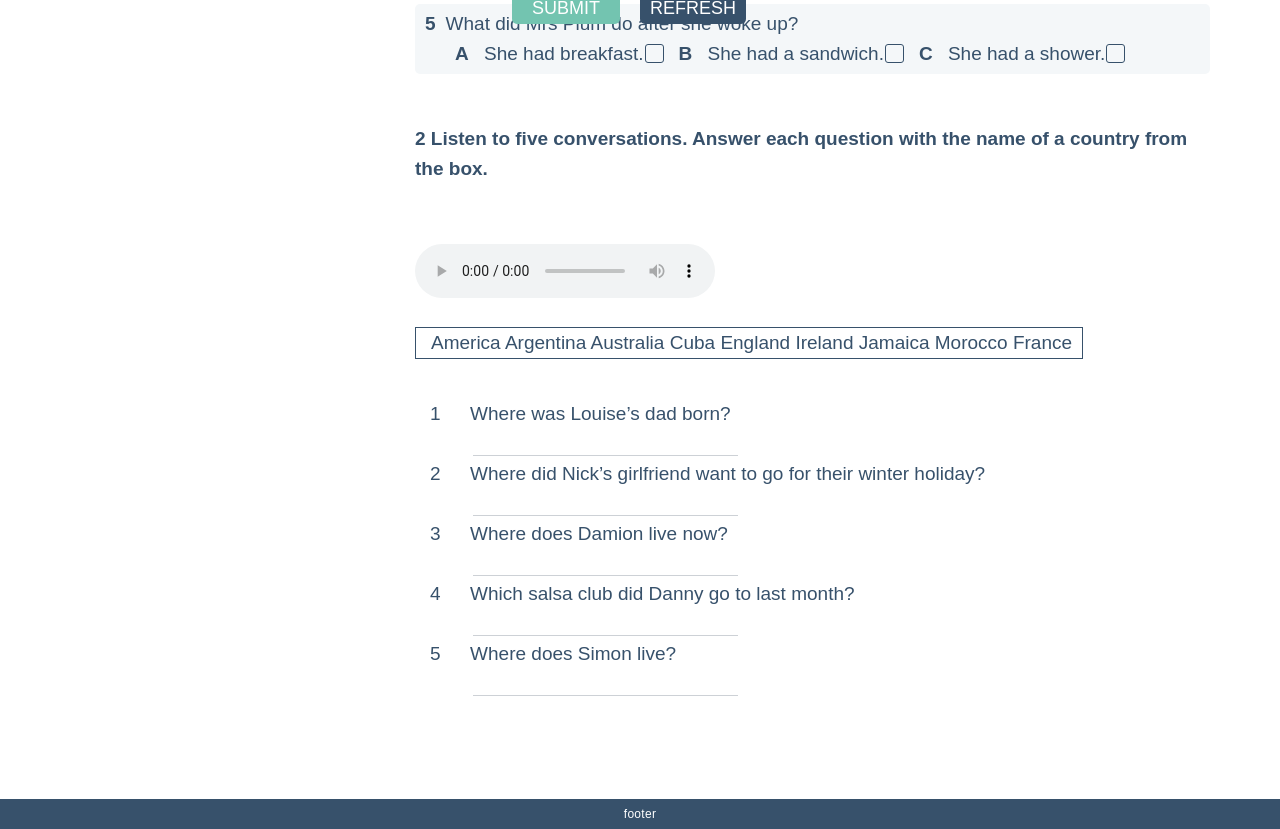
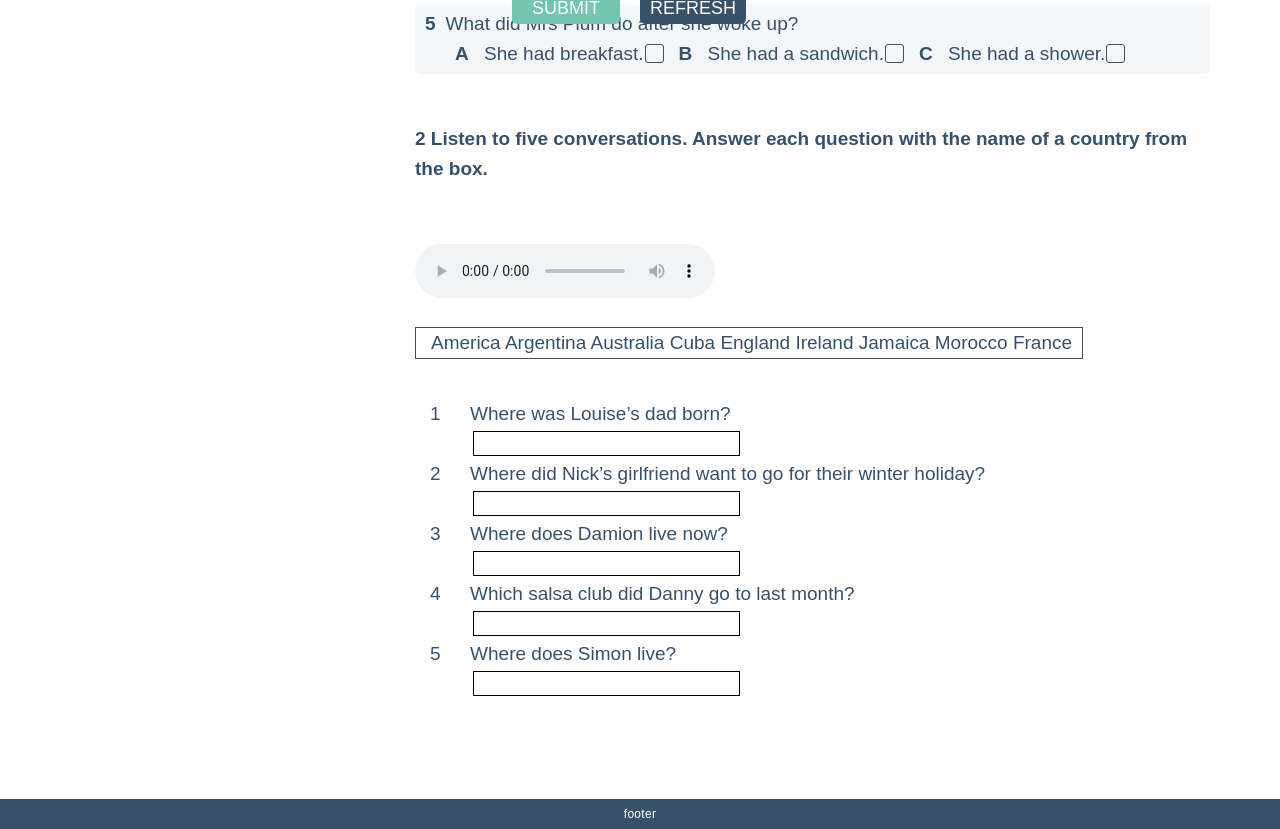
Before and after one commit to InterGloball/InterGloball.github.io, a plain HTML site: page courses/elementary/listening/listening_5.html in a window 1280 px wide. Shown: the part 736-1565 px from the top of the page. Drawn offline with Linux system fonts and the light colour scheme.

Commit message:
Commit intergloball

```diff
--- a/css/main.css
+++ b/css/main.css
@@ -849,10 +849,13 @@ label {
 		font-size: 20px;
 	}
 	.input__text {
-		border-radius: none;
-		border-bottom: 1px solid #cdd1d6;
+		border: 1px solid;
+		/*border-bottom: 1px solid #cdd1d6;		*/
 
 	}
+
+
+
 	.correct {
 		box-shadow: 0 0 10px 1px #3dba6d;
 	}
```
